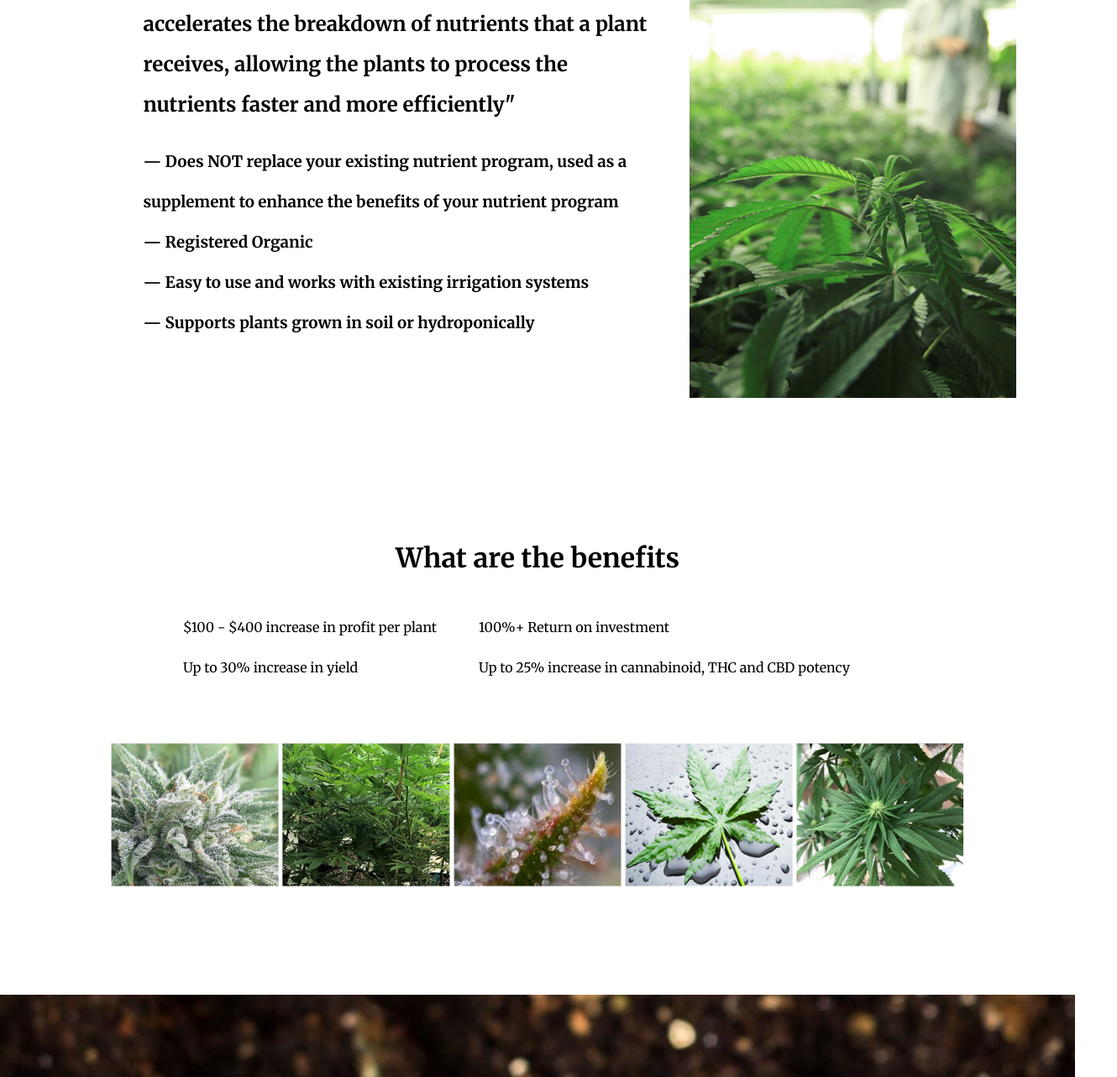
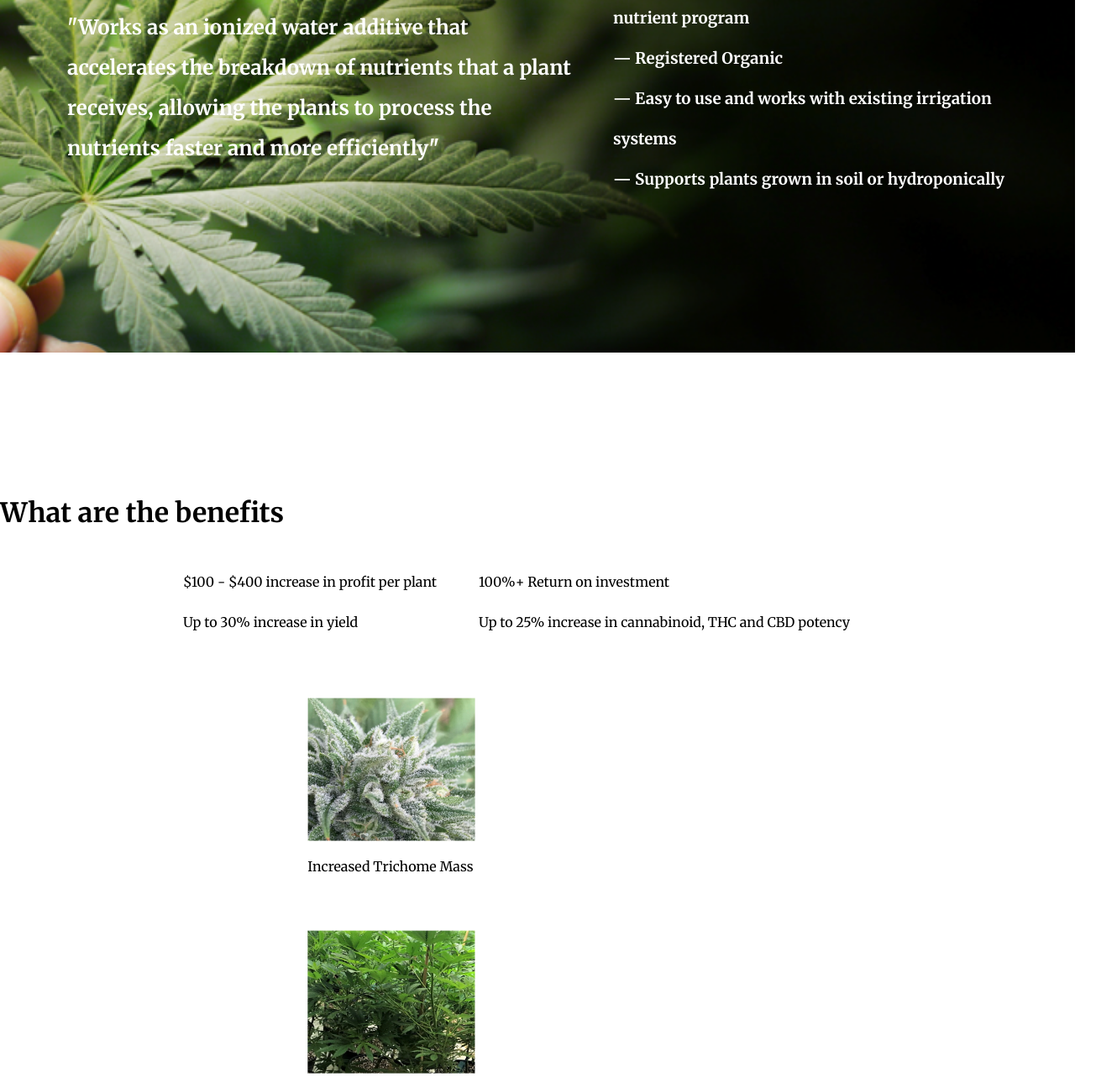
Before and after one commit to sarahshuey/DewDrops, a plain HTML site: page index.html in a window 1280 px wide. Shown: the part 280-1563 px from the top of the page at 84% size, 1330 px wide, since content can reach past the window. Drawn offline with Linux system fonts and the light colour scheme.

Commit message:
added parralax

```diff
--- a/index.html
+++ b/index.html
@@ -28,6 +28,8 @@
         <h2>
           "Works as an ionized water additive that accelerates the breakdown of nutrients that a plant receives, allowing the plants to process the nutrients faster and more efficiently"
         </h2>
+      </div>
+        <div class="whatsinit">
         <h3>
           — Does NOT replace your existing nutrient program,
           used as a supplement to enhance the benefits of your nutrient program
@@ -39,7 +41,7 @@
           — Supports plants grown in soil or hydroponically
         </h3>
       </div>
-        <img src="images/plant.png" alt="plants">
+        <!-- <img src="images/plant.png" alt="plants"> -->
       </div>
       <div id="benefits">
       <div class="headerBenefits">
@@ -57,11 +59,26 @@
     </p>
   </div>
       <div class="benefitImages">
+        <div class="imagetag">
       <img src="images/benefits1.png" alt="benefit one">
+      <p>Increased Trichome Mass</p>
+    </div>
+    <div class="imagetag">
       <img src="images/benefits2.png" alt="benefit two">
+      <p>Extra branching and nodes, producing more flowers and buds</p>
+    </div>
+    <div class="imagetag">
       <img src="images/benefits3.png" alt="benefit three">
+      <p>Faster growth cycle from vegetative to harvest – up to two weeks faster</p>
+    </div>
+    <div class="imagetag">
       <img src="images/benefits4.png" alt="benefit four">
+      <p>Stabilizes pH</p>
+    </div>
+    <div class="imagetag">
       <img src="images/benefits5.png" alt="benefit five">
+      <p>Improved health & reduced stress during transplant</p>
+    </div>
     </div>
       </div>
       <div id="cost">
@@ -76,6 +93,9 @@
           </h2>
         </div>
       </div>
+      <footer>
+        <p>Cannabis Dew Drops</p>
+      </footer>
     </div>
   </body>
 </html>
--- a/main.css
+++ b/main.css
@@ -51,17 +51,30 @@ height:2.5em;
 #HowItWorks{
   display: flex;
   flex-direction: row;
-  margin-top: 100px;
   width: 100%;
   line-height: 3rem;
-  margin-left: 50px;
-  justify-content: center;
+  justify-content: flex-end;
   margin-bottom: 150px;
+  background-image: url(images/upcloseplant.png);
+  height: 700px;
+  background-attachment: fixed;
+  background-position: center;
+  background-repeat: no-repeat;
+  background-size: cover;
+
 }
 .aboutProduct{
   margin-right: 50px;
   width:600px;
+  color:white;
   align-self: center;
+}
+
+.whatsinit{
+  color: white;
+  align-self: center;
+  width:500px;
+  margin-right: 50px;
 }
 
 #benefits{
@@ -82,9 +95,8 @@ height:2.5em;
 .headerBenefits{
   display: flex;
   flex-direction: column;
-  justify-content: center;
-  align-self: center;
 }
+
 .aboutBenefits {
   display: flex;
   flex-direction: row;
@@ -102,17 +114,23 @@ height:2.5em;
   align-self: center;
   flex-direction: row;
 }
+
 .benefitImages img{
   margin-top: 50px;
   width: 200px;
 }
+
+.imagetag{
+  flex-direction: row;
+}
+
 #cost{
   display: flex;
   flex-direction: column;
   justify-content: center;
   align-self: center;
   background-image: url(images/soil.png);
-  height: 500px;
+  height: 600px;
   background-attachment: fixed;
   background-position: center;
   background-repeat: no-repeat;
```
